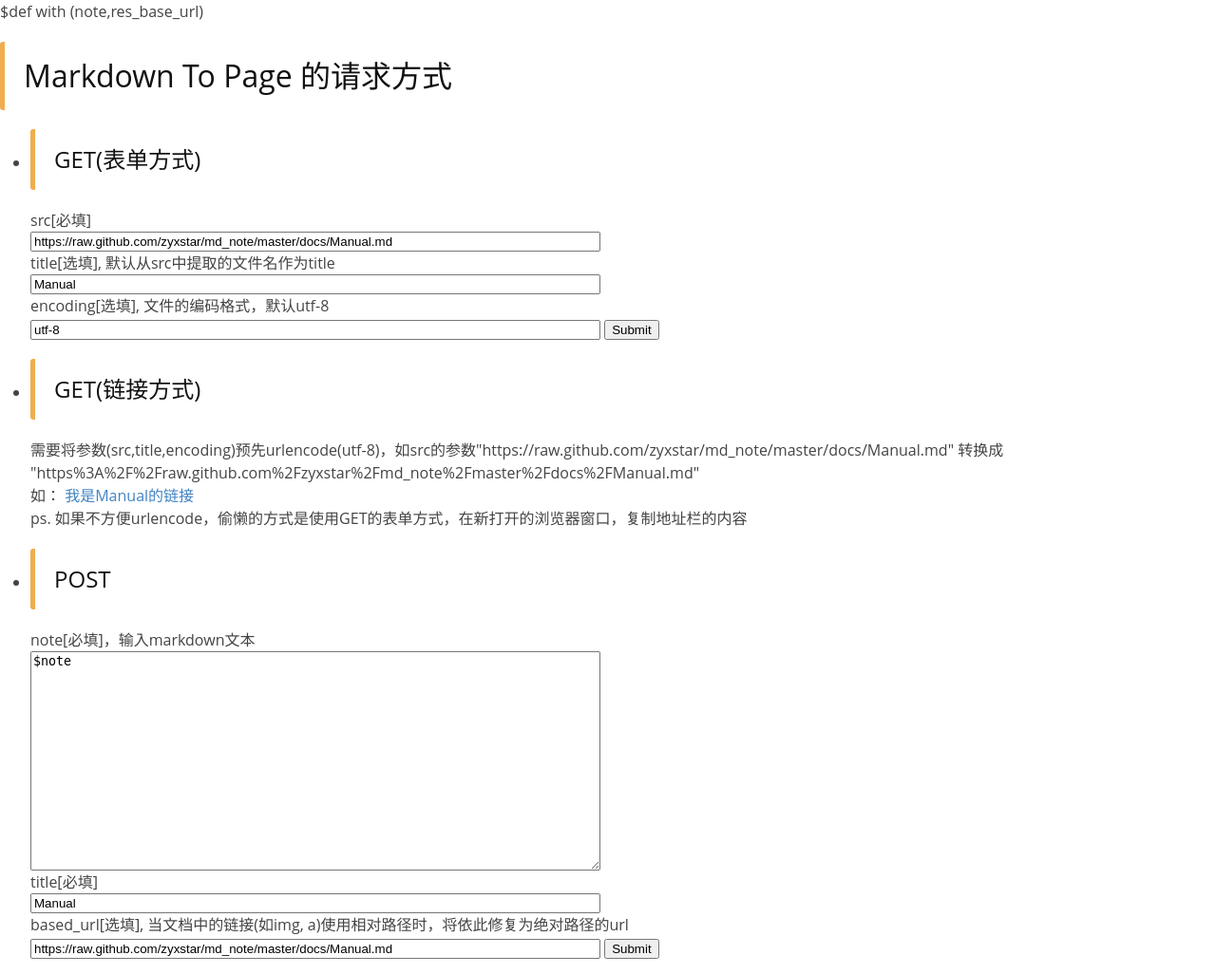
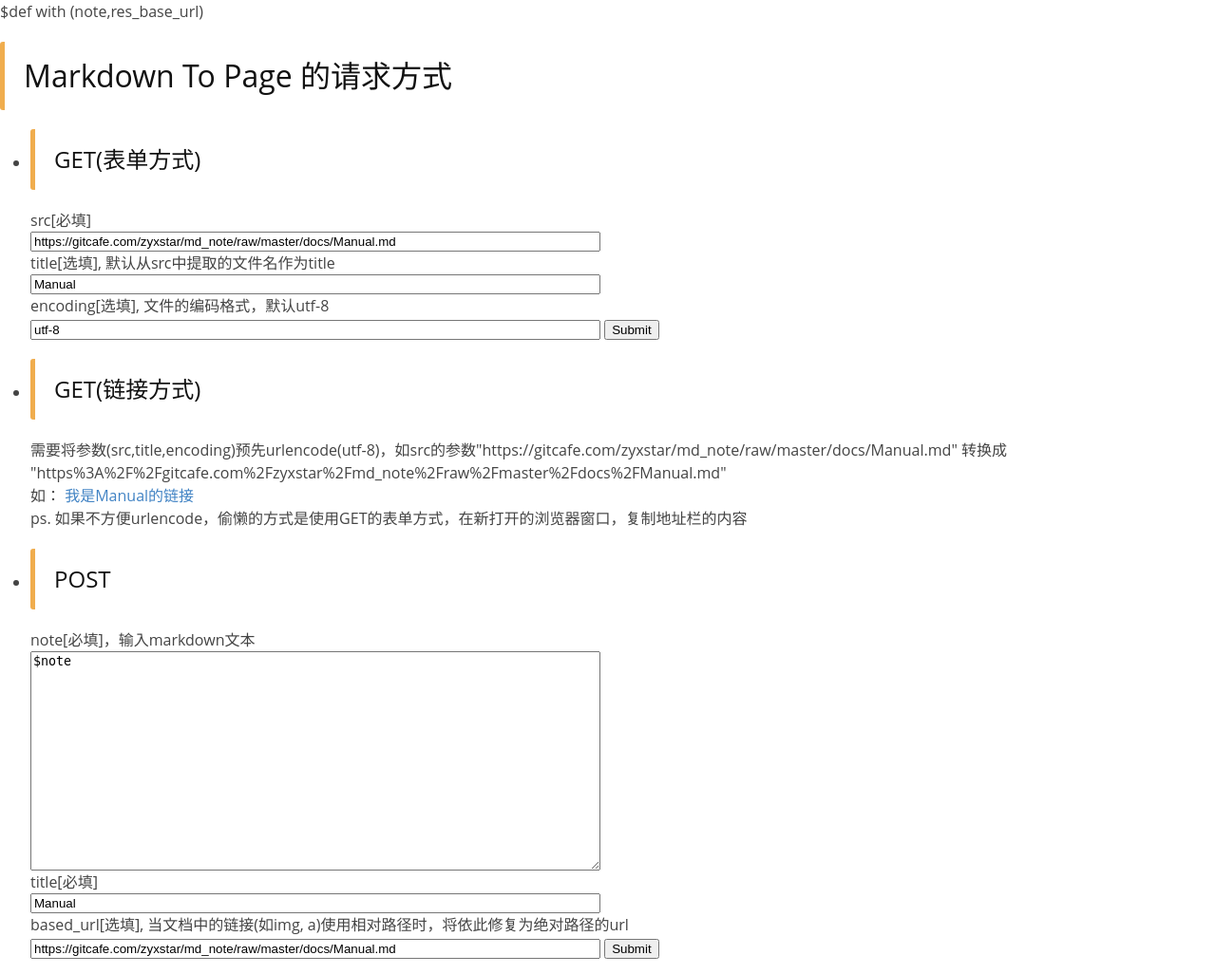
Before and after one commit to zyxstar/md2page_with_bae, a Python web app: template templates/usage.html in a window 1280 px wide. Shown: the whole page at 95% size. Run offline with Jinja, Linux system fonts and the light colour scheme; the template is opened without the code that fills it, so the values that code supplies are empty; some libraries are stand-ins or nearby versions.

Commit message:
Squashed 'static/' changes from 61ab4e6..a8ae99e
a8ae99e edit

git-subtree-dir: static
git-subtree-split: a8ae99e3a7ec73ebd4f06a793a8264319a92c211

```diff
--- a/templates/gen_md.html
+++ b/templates/gen_md.html
@@ -54,14 +54,14 @@
              </div>
 
              <div class="btn-group hidden-md hidden-lg" style="float:right">
-               <a class="btn btn-default" target="_blank" href="/gen_md?src=https%3A%2F%2Fgithub.com%2Fzyxstar%2Fmd_note%2Fraw%2Fmaster%2Fdocs%2FManual.md" title="help">?</a>
+               <a class="btn btn-default" target="_blank" href="/gen_md?src=https%3A%2F%2Fgitcafe.com%2Fzyxstar%2Fmd_note%2Fraw%2Fmaster%2Fdocs%2FManual.md" title="help">?</a>
                <a class="btn btn-default" href="#discuss" title="discuss"><i class="glyphicon glyphicon-comment"></i></a>
              </div>
 
               <nav id="md_toc"></nav>
 
               <div class="btn-group hidden-sm hidden-xs" style="float:left">
-               <a class="btn btn-default" target="_blank" href="/gen_md?src=https%3A%2F%2Fgithub.com%2Fzyxstar%2Fmd_note%2Fraw%2Fmaster%2Fdocs%2FManual.md" title="help">?</a>
+               <a class="btn btn-default" target="_blank" href="/gen_md?src=https%3A%2F%2Fgitcafe.com%2Fzyxstar%2Fmd_note%2Fraw%2Fmaster%2Fdocs%2FManual.md" title="help">?</a>
                <a class="btn btn-default" href="#discuss" title="discuss"><i class="glyphicon glyphicon-comment"></i></a>
               </div>
 
--- a/templates/usage.html
+++ b/templates/usage.html
@@ -19,7 +19,7 @@
     <h3>GET(表单方式)</h3>
 <form name="form2" method='get' action='/gen_md' target='_blank'>
 <label for='txt_src'>src[必填]</label>
-<input type='text' name='src' id='txt_src' value='https://raw.github.com/zyxstar/md_note/master/docs/Manual.md'/>
+<input type='text' name='src' id='txt_src' value='https://gitcafe.com/zyxstar/md_note/raw/master/docs/Manual.md'/>
 <label for='txt_title'>title[选填], 默认从src中提取的文件名作为title</label>
 <input type='text' name='title' id='txt_title' value='Manual'/>
 <label for='txt_encoding'>encoding[选填], 文件的编码格式，默认utf-8</label>
@@ -32,10 +32,10 @@
 
 <li>
     <h3>GET(链接方式)</h3>
-    需要将参数(src,title,encoding)预先urlencode(utf-8)，如src的参数"https://raw.github.com/zyxstar/md_note/master/docs/Manual.md" 转换成 "https%3A%2F%2Fraw.github.com%2Fzyxstar%2Fmd_note%2Fmaster%2Fdocs%2FManual.md"
+    需要将参数(src,title,encoding)预先urlencode(utf-8)，如src的参数"https://gitcafe.com/zyxstar/md_note/raw/master/docs/Manual.md" 转换成 "https%3A%2F%2Fgitcafe.com%2Fzyxstar%2Fmd_note%2Fraw%2Fmaster%2Fdocs%2FManual.md"
     <br/>
     如：
-    <a target='_blank' href='http://chinapub.duapp.com/gen_md?src=https%3A%2F%2Fraw.github.com%2Fzyxstar%2Fmd_note%2Fmaster%2Fdocs%2FManual.md'>我是Manual的链接</a>
+    <a target='_blank' href='http://chinapub.duapp.com/gen_md?src=https%3A%2F%2Fgitcafe.com%2Fzyxstar%2Fmd_note%2Fraw%2Fmaster%2Fdocs%2FManual.md'>我是Manual的链接</a>
 <br/>
     ps. 如果不方便urlencode，偷懒的方式是使用GET的表单方式，在新打开的浏览器窗口，复制地址栏的内容
 
@@ -49,7 +49,7 @@
 <label for='txt_title'>title[必填]</label>
 <input type='text' name='title' id='txt_title' value='Manual'/>
 <label for='txt_based_url'>based_url[选填], 当文档中的链接(如img, a)使用相对路径时，将依此修复为绝对路径的url</label>
-<input type='text' name='based_url' id='txt_based_url' value='https://raw.github.com/zyxstar/md_note/master/docs/Manual.md'/>
+<input type='text' name='based_url' id='txt_based_url' value='https://gitcafe.com/zyxstar/md_note/raw/master/docs/Manual.md'/>
 <input type='submit'/>
 </form>
 </li>
```
